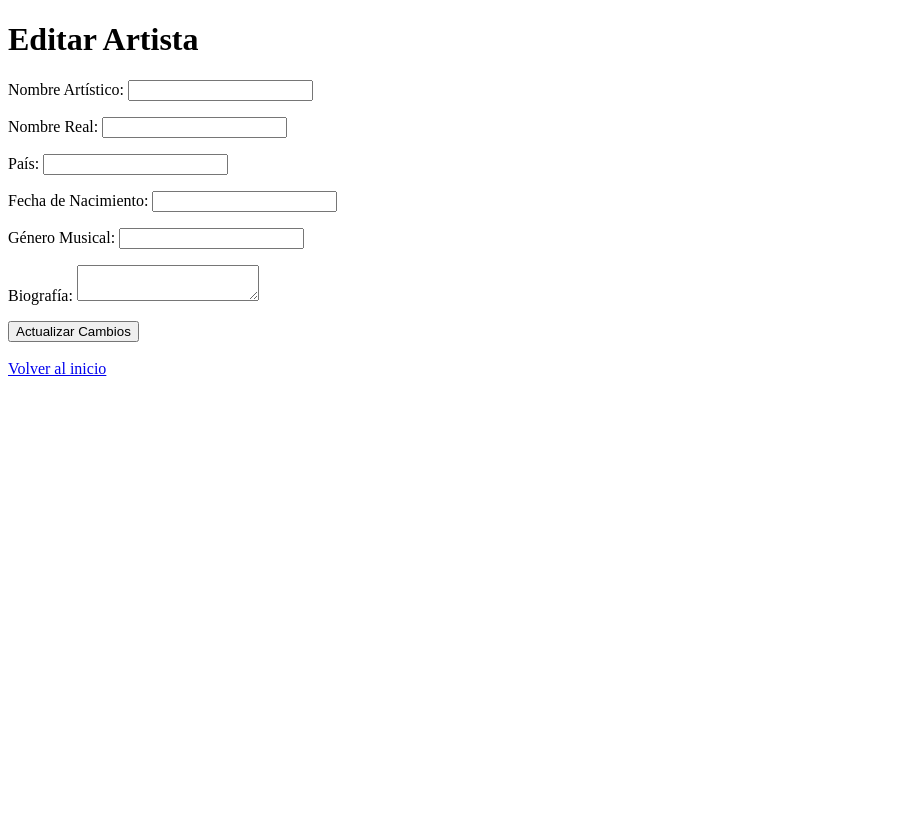
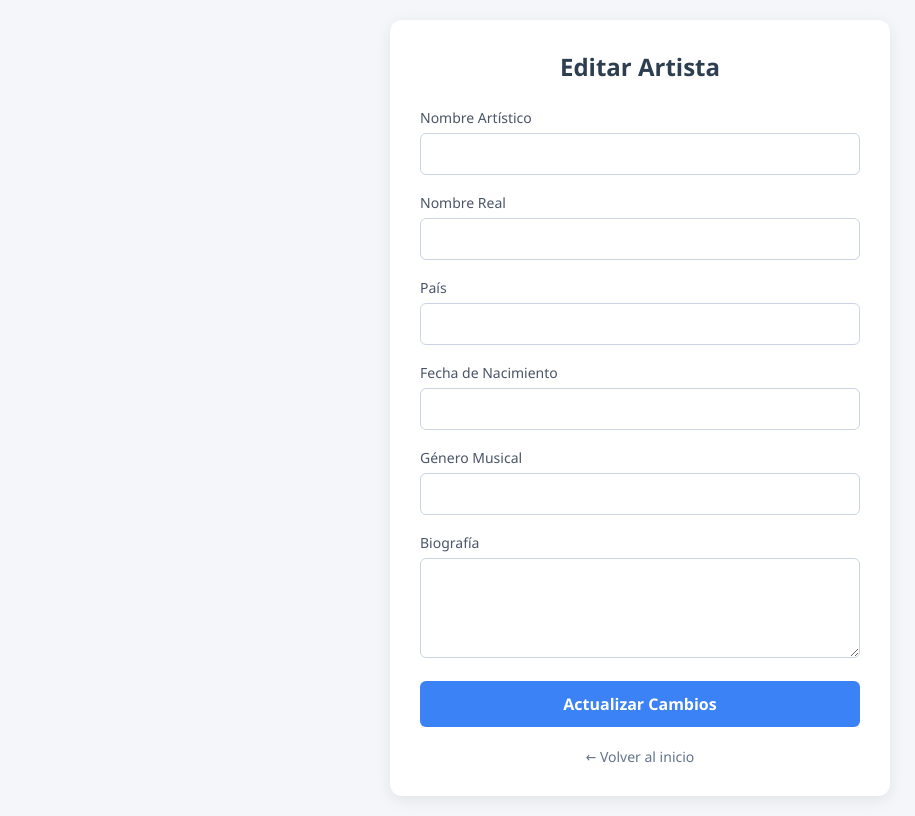
Before and after one commit to cgmmantilla-glitch/Proyecto_CM, a Flask app: page /editar_artista/1 in a window 1280 px wide. Shown: the whole page, without its empty margins (0-915 px from the left). Before the commit the page ends 376 px from the top, so only its background shows below. Run offline with Flask 3, Linux system fonts and the light colour scheme; data that the repository does not hold is empty; some libraries are stand-ins or nearby versions.

Commit message:
Mejora del diseño CSS en la página de editar artista

```diff
--- a/templates/editar_artista.html
+++ b/templates/editar_artista.html
@@ -2,40 +2,153 @@
 <html lang="es">
 <head>
     <meta charset="UTF-8">
+    <meta name="viewport" content="width=device-width, initial-scale=1.0">
     <title>Editar Artista</title>
+    <style>
+        * {
+            box-sizing: border-box;
+            margin: 0;
+            padding: 0;
+            font-family: 'Segoe UI', Tahoma, Geneva, Verdana, sans-serif;
+        }
+
+        body {
+            background-color: #f4f6f9;
+            display: flex;
+            justify-content: center;
+            align-items: center;
+            min-height: 100vh;
+            padding: 20px;
+        }
+
+        .container {
+            background-color: #ffffff;
+            width: 100%;
+            max-width: 500px;
+            padding: 30px;
+            border-radius: 12px;
+            box-shadow: 0 4px 15px rgba(0, 0, 0, 0.08);
+        }
+
+        h1 {
+            color: #2c3e50;
+            font-size: 24px;
+            margin-bottom: 25px;
+            text-align: center;
+            font-weight: 600;
+        }
+
+        .form-group {
+            margin-bottom: 18px;
+        }
+
+        label {
+            display: block;
+            margin-bottom: 6px;
+            color: #4a5568;
+            font-size: 14px;
+            font-weight: 500;
+        }
+
+        input[type="text"],
+        textarea {
+            width: 100%;
+            padding: 10px 14px;
+            border: 1px solid #cbd5e1;
+            border-radius: 6px;
+            font-size: 15px;
+            color: #334155;
+            transition: border-color 0.2s, box-shadow 0.2s;
+            outline: none;
+        }
+
+        input[type="text"]:focus,
+        textarea :focus {
+            border-color: #3b82f6;
+            box-shadow: 0 0 0 3px rgba(59, 130, 246, 0.15);
+        }
+
+        textarea {
+            resize: vertical;
+            min-height: 100px;
+        }
+
+        .btn-submit {
+            display: block;
+            width: 100%;
+            padding: 12px;
+            background-color: #3b82f6;
+            color: white;
+            border: none;
+            border-radius: 6px;
+            font-size: 16px;
+            font-weight: 600;
+            cursor: pointer;
+            transition: background-color 0.2s;
+            margin-top: 10px;
+        }
+
+        .btn-submit:hover {
+            background-color: #2563eb;
+        }
+
+        .back-link {
+            display: block;
+            text-align: center;
+            margin-top: 20px;
+            color: #64748b;
+            text-decoration: none;
+            font-size: 14px;
+            transition: color 0.2s;
+        }
+
+        .back-link:hover {
+            color: #334155;
+            text-decoration: underline;
+        }
+    </style>
 </head>
 <body>
+
+    <div class="container">
         <h1>Editar Artista</h1>
 
         <form action="/actualizar_artista/{{ artista[0] }}" method="POST">
-        <p>
-            <label>Nombre Artístico:</label>
-            <input type="text" name="nombre_artistico" value="{{ artista[1] }}">
-        </p>
-        <p>
-            <label>Nombre Real:</label>
+            <div class="form-group">
+                <label>Nombre Artístico</label>
+                <input type="text" name="nombre_artistico" value="{{ artista[1] }}" required>
+            </div>
+
+            <div class="form-group">
+                <label>Nombre Real</label>
                 <input type="text" name="nombre_real" value="{{ artista[2] }}">
-        </p>
-        <p>
-            <label>País:</label>
+            </div>
+
+            <div class="form-group">
+                <label>País</label>
                 <input type="text" name="pais" value="{{ artista[3] }}">
-        </p>
-        <p>
-            <label>Fecha de Nacimiento:</label>
+            </div>
+
+            <div class="form-group">
+                <label>Fecha de Nacimiento</label>
                 <input type="text" name="fecha_nacimiento" value="{{ artista[4] }}">
-        </p>
-        <p>
-            <label>Género Musical:</label>
+            </div>
+
+            <div class="form-group">
+                <label>Género Musical</label>
                 <input type="text" name="genero_musical" value="{{ artista[5] }}">
-        </p>
-        <p>
-            <label>Biografía:</label>
+            </div>
+
+            <div class="form-group">
+                <label>Biografía</label>
                 <textarea name="biografia">{{ artista[6] }}</textarea>
-        </p>
-        <button type="submit">Actualizar Cambios</button>
+            </div>
+
+            <button type="submit" class="btn-submit">Actualizar Cambios</button>
         </form>
 
-    <br>
-    <a href="/">Volver al inicio</a>
+        <a href="/" class="back-link">← Volver al inicio</a>
+    </div>
+
 </body>
 </html>
```
Lines whose indentation alone changed are shown as unchanged.
